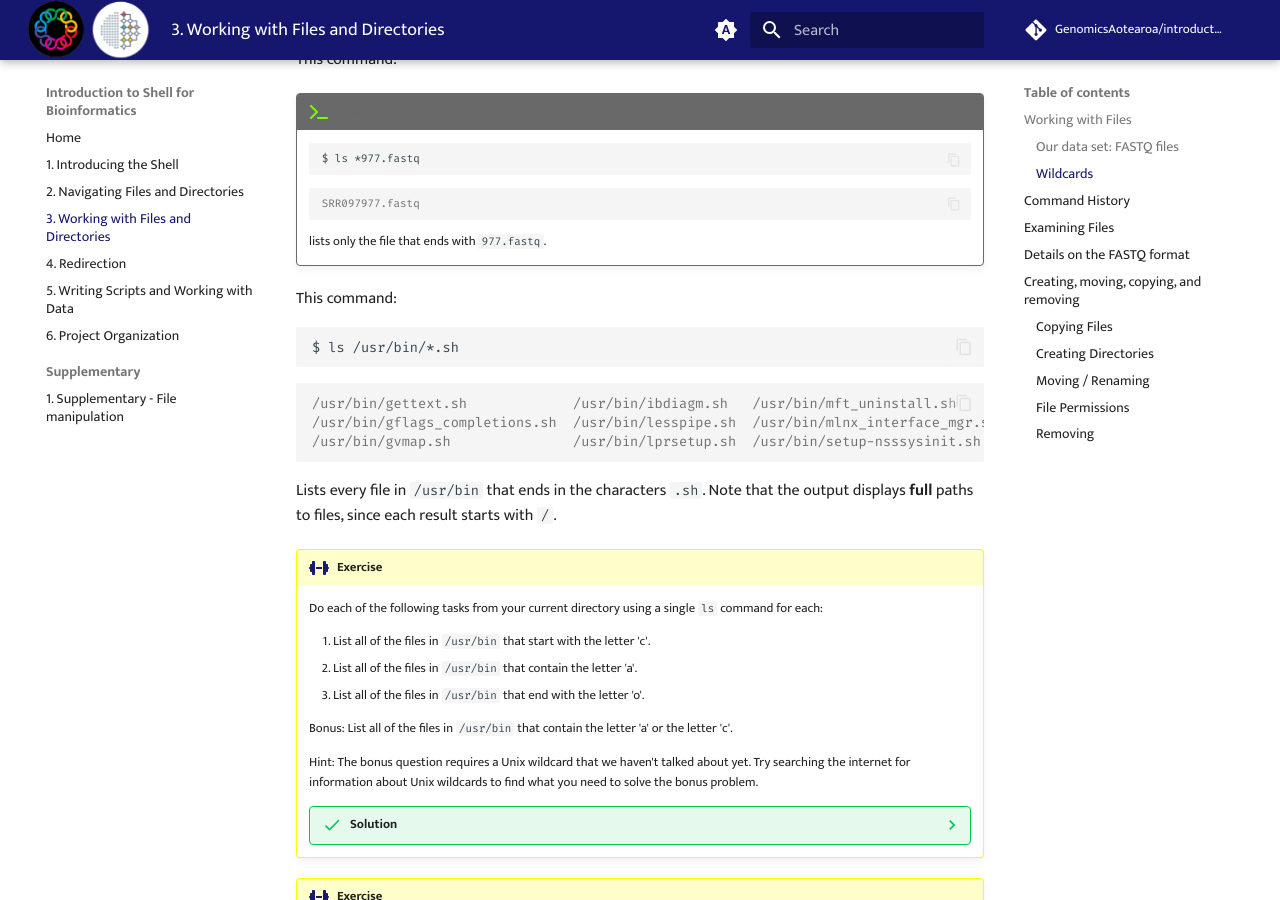
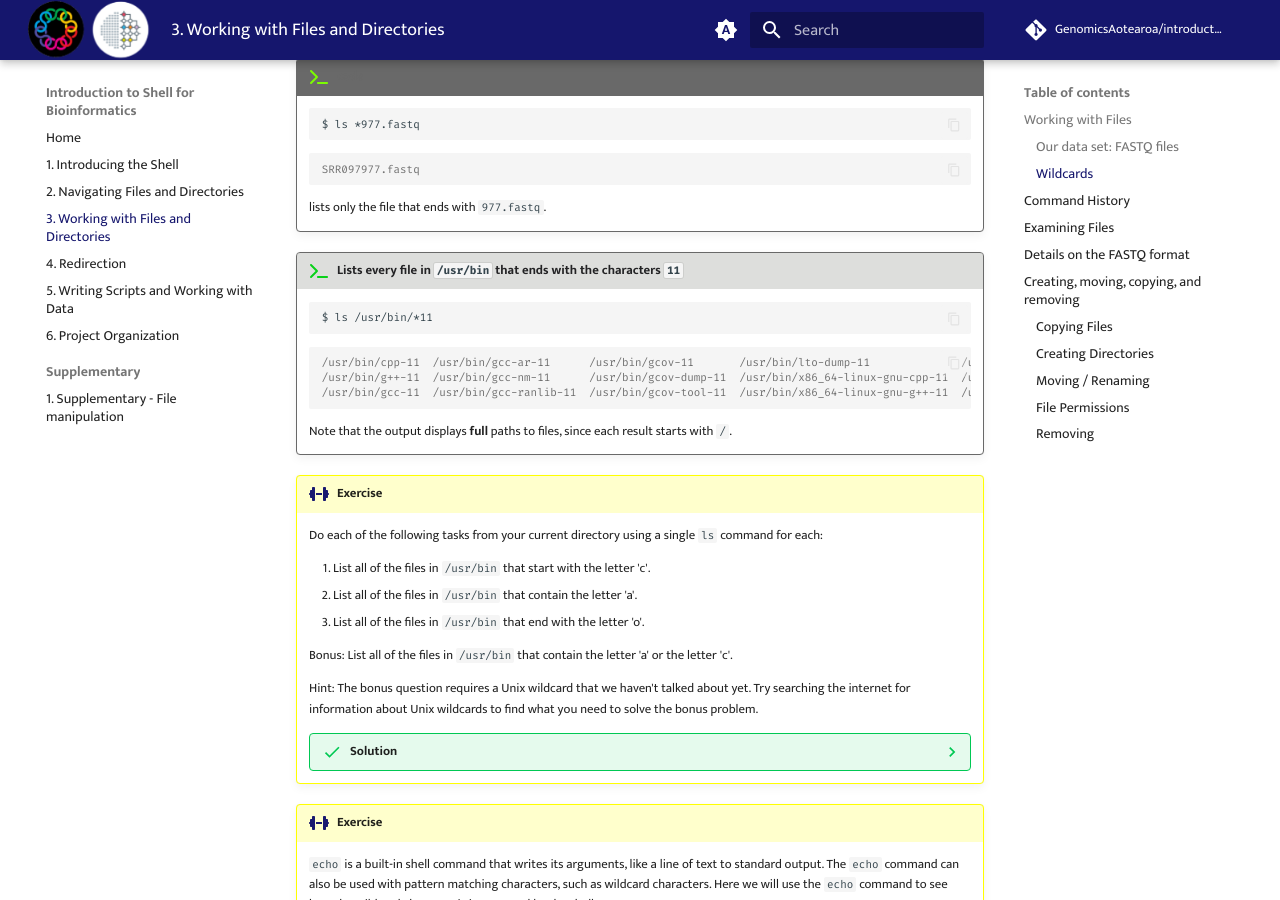
Before and after one commit to GenomicsAotearoa/introduction-to-shell, an MkDocs documentation site: the page built from docs/03-working-with-files.md, in a window 1280 px wide and 900 px high, scrolled down 1150 px. Built offline with MkDocs 1.6.1 and Material for MkDocs 9.7.7, drawn with Linux system fonts in a browser that asks for light colours; comment, search, counter and statistics services are not loaded.

Commit message:
update list content with a wildcard

````diff
--- a/docs/03-working-with-files.md
+++ b/docs/03-working-with-files.md
@@ -29,20 +29,20 @@ have two results files, which are stored in our `untrimmed_fastq` directory.
 
 !!! terminal-2 "Navigate to your `untrimmed_fastq` directory:"
 
-   ```bash
-   $ cd ~/shell_data/untrimmed_fastq
-   ```
+    ```bash
+    $ cd ~/shell_data/untrimmed_fastq
+    ```
 
-   We are interested in looking at the FASTQ files in this directory. We can list
-   all files with the .fastq extension using the command:
+    We are interested in looking at the FASTQ files in this directory. We can list
+    all files with the .fastq extension using the command:
 
-   ```bash
-   $ ls *.fastq
-   ```
+    ```bash
+    $ ls *.fastq
+    ```
 
-   ```output
-   SRR097977.fastq  SRR098026.fastq
-   ```
+    ```output
+    SRR097977.fastq  SRR098026.fastq
+    ```
 
 The `*` character is a special type of character called a wildcard, which can be used to represent any number of any type of character.
 Thus, `*.fastq` matches every file that ends with `.fastq`.
@@ -61,21 +61,20 @@ This command:
 
     lists only the file that ends with `977.fastq`.
 
-This command:
 
-```bash
-$ ls /usr/bin/*.sh
-```
+!!! terminal-2 "Lists every file in `/usr/bin` that ends with the characters `11`"
 
-```output
-/usr/bin/gettext.sh             /usr/bin/ibdiagm.sh   /usr/bin/mft_uninstall.sh       /usr/bin/unix-lpr.sh
-/usr/bin/gflags_completions.sh  /usr/bin/lesspipe.sh  /usr/bin/mlnx_interface_mgr.sh
-/usr/bin/gvmap.sh               /usr/bin/lprsetup.sh  /usr/bin/setup-nsssysinit.sh
-```
+    ```bash
+    $ ls /usr/bin/*11
+    ```
 
-Lists every file in `/usr/bin` that ends in the characters `.sh`.
-Note that the output displays **full** paths to files, since
-each result starts with `/`.
+    ```output
+    /usr/bin/cpp-11  /usr/bin/gcc-ar-11      /usr/bin/gcov-11       /usr/bin/lto-dump-11              /usr/bin/x86_64-linux-gnu-gcc-11     /usr/bin/x86_64-linux-gnu-gcc-ranlib-11  /usr/bin/x86_64-linux-gnu-gcov-tool-11
+    /usr/bin/g++-11  /usr/bin/gcc-nm-11      /usr/bin/gcov-dump-11  /usr/bin/x86_64-linux-gnu-cpp-11  /usr/bin/x86_64-linux-gnu-gcc-ar-11  /usr/bin/x86_64-linux-gnu-gcov-11        /usr/bin/x86_64-linux-gnu-lto-dump-11
+    /usr/bin/gcc-11  /usr/bin/gcc-ranlib-11  /usr/bin/gcov-tool-11  /usr/bin/x86_64-linux-gnu-g++-11  /usr/bin/x86_64-linux-gnu-gcc-nm-11  /usr/bin/x86_64-linux-gnu-gcov-dump-11
+    ```
+
+    Note that the output displays **full** paths to files, since each result starts with `/`.
 
 
 
````
